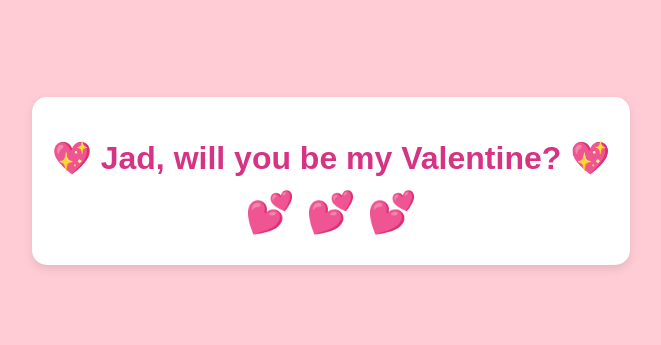
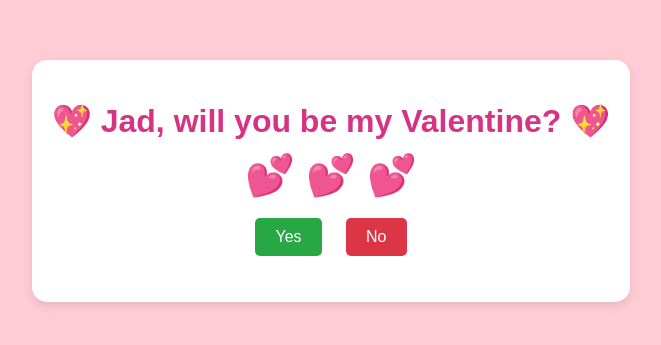
Before and after one commit to lctran111/valentine-page, a plain HTML site: page index.html in a window 1280 px wide. Shown: the part 227-572 px from the top of the page, without its empty margins (309-970 px from the left). Drawn offline with Linux system fonts and the light colour scheme.

Commit message:
Update index.html

```diff
--- a/index.html
+++ b/index.html
@@ -31,12 +31,51 @@
             from { transform: translateY(0px); }
             to { transform: translateY(-10px); }
         }
+        button {
+            margin: 10px;
+            padding: 10px 20px;
+            font-size: 16px;
+            border: none;
+            border-radius: 5px;
+            cursor: pointer;
+        }
+        #yes {
+            background-color: #28a745;
+            color: white;
+        }
+        #no {
+            background-color: #dc3545;
+            color: white;
+        }
+        #no:disabled {
+            background-color: #aaa;
+            cursor: not-allowed;
+        }
     </style>
 </head>
 <body>
     <div class="container">
         <h1>💖 Jad, will you be my Valentine? 💖</h1>
         <div class="hearts">💕 💕 💕</div>
+        <div>
+            <button id="yes">Yes</button>
+            <button id="no">No</button>
+        </div>
+        <p id="response"></p>
     </div>
+
+    <script>
+        const yesButton = document.getElementById('yes');
+        const noButton = document.getElementById('no');
+        const responseParagraph = document.getElementById('response');
+
+        yesButton.addEventListener('click', () => {
+            responseParagraph.textContent = "Oki!";
+        });
+
+        noButton.addEventListener('click', () => {
+            noButton.disabled = true;  // Disables the "No" button
+        });
+    </script>
 </body>
 </html>
```
